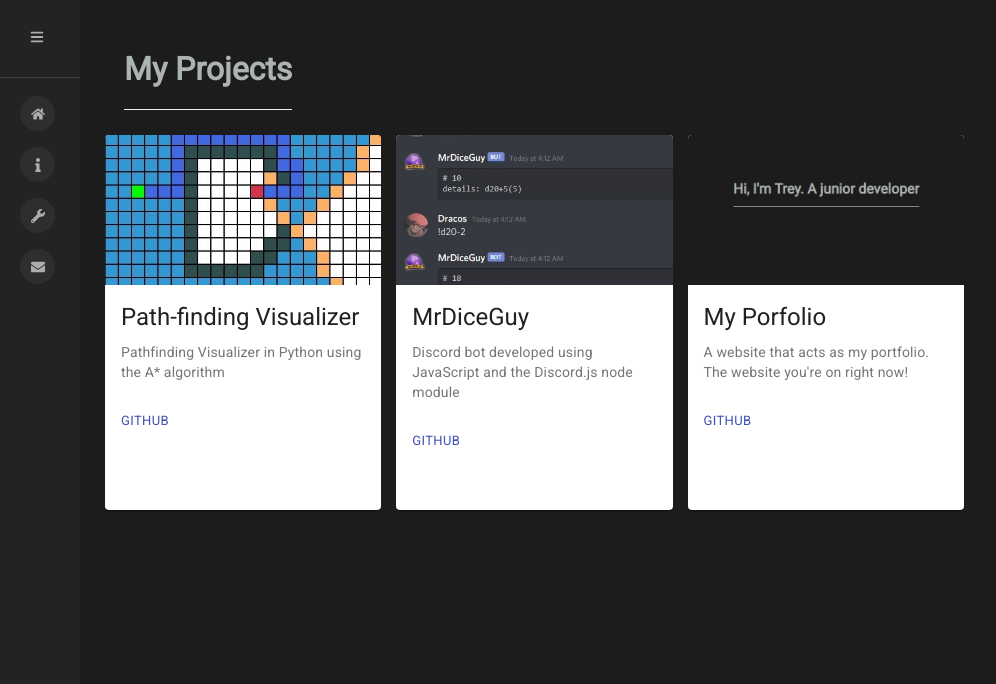
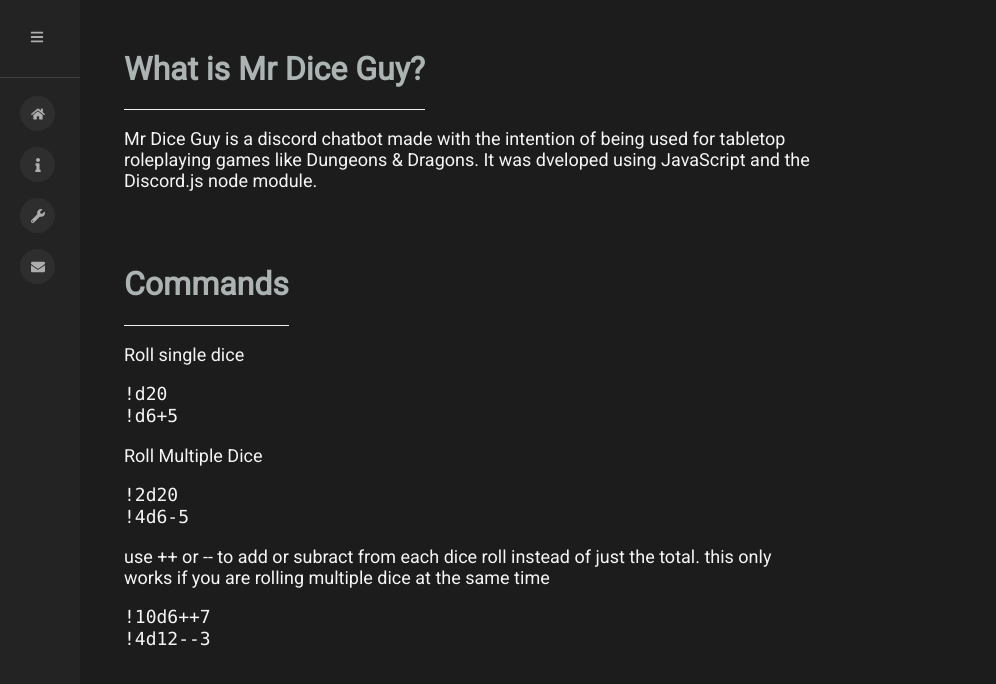
Before and after one commit to TreyPhillip/Portfolio, a React (Create React App) app: page /#/Projects/DiceBot in a window 1280 px wide. Shown: the top 684 px of the page, without its empty margins (0-996 px from the left). Built offline with nearby package versions, Linux system fonts and the light colour scheme.

Commit message:
added project detail pages

```diff
--- a/src/App.js
+++ b/src/App.js
@@ -6,6 +6,9 @@
 import Projects from './components/Projects/Projects';
 import About from './components/About/About';
 import Contact from './components/Contact/Contact';
+import DiceBot from './components/Projects/ProjectDetail/DiceBot/DiceBot';
+import Pathfinder from './components/Projects/ProjectDetail/Pathfinder/Pathfinder';
+import Portfolio from './components/Projects/ProjectDetail/Portfolio/Portfolio';
 import { FaBars } from 'react-icons/fa';
 
 // const handleToggleSidebar = (value) => {
@@ -39,8 +42,12 @@
             <Switch>
                 <Route path="/Home" component={Home}/>
                 <Route exact path="/" component={Home} />
-                <Route path="/Projects" component={Projects} />
+                <Route exact path="/Projects" component={Projects} />
                 <Route path="/About" component={About} />
+                <Route path="/Contact" component={Contact} />
+                <Route path="/Projects/DiceBot" component={DiceBot} />
+                <Route path="/Projects/Pathfinder" component={Pathfinder} />
+                <Route path="/Projects/Portfolio" component={Portfolio} />
                 <Route path="/Contact" component={Contact} />
             </Switch>
           </main>
--- /dev/null
+++ b/src/components/Projects/ProjectDetail/DiceBot/DiceBot.js
@@ -0,0 +1,43 @@
+import React from 'react';
+
+export default function DiceBot() {
+    return (
+        <main>
+            <header className="head">
+                <h1>What is Mr Dice Guy?</h1>
+            </header>
+            <p className="block">
+                Mr Dice Guy is a discord chatbot made with the intention
+                of being used for tabletop roleplaying games like Dungeons & Dragons. It was dveloped
+                using JavaScript and the Discord.js node module.
+            </p>
+            <header className="head">
+                <h1>Commands</h1>
+            </header>
+            <p className="block">
+                Roll single dice
+                <pre className="code-snippet">
+                    <code>
+                            !d20<br />
+                            !d6+5
+                    </code>
+                </pre>
+                Roll Multiple Dice
+                <pre className="code-snippet">
+                    <code>
+                            !2d20<br />
+                            !4d6-5
+                    </code>
+                </pre>
+                use ++ or -- to add or subract from each dice roll instead of just the total.
+                this only works if you are rolling multiple dice at the same time
+                <pre className="code-snippet">
+                    <code>
+                            !10d6++7<br />
+                            !4d12--3
+                    </code>
+                </pre>
+            </p>
+        </main>
+    );
+};
--- /dev/null
+++ b/src/components/Projects/ProjectDetail/Pathfinder/Pathfinder.js
@@ -0,0 +1,26 @@
+import React from 'react';
+
+export default function PathFinder() {
+    return (
+        <main>
+            <header className="head">
+                <h1>What is Pathfinding Visualizer?</h1>
+            </header>
+            <p className="block">
+                This Pathfinding Visualizer allows the user to select a Start node and an End node from a grid.
+                The User can also create walls or obstacles for the pathfinder to navigate around. The application
+                was developed using Python and the Pygame module.
+            </p>
+            <header className="head">
+                <h1>How do you use it?</h1>
+            </header>
+            <p className="block">
+                To begin using the application, simply download and unzip the file from my <a href="https://github.com/TreyPhillip/PathfindingVisualizer">GitHub</a>.
+                The python file is packaged with a .exe file so you do not need to download anything other than the GitHub zip in order
+                to use it. Navigate to the unzipped Pathfinding Visualizer folder and into dist then PathfindingVisualizer.
+                Finally locate the PathfindingVisualizer.exe file and double click to run. Instructions for use will be
+                along the top of the window.
+            </p>
+        </main>
+    );
+}
--- /dev/null
+++ b/src/components/Projects/ProjectDetail/Portfolio/Portfolio.js
@@ -0,0 +1,11 @@
+import React from 'react';
+
+export default function PathFinder() {
+    return (
+        <main>
+            <header className="head">
+                <h1>Under Construction</h1>
+            </header>
+        </main>
+        );
+    }
--- a/src/components/Projects/ProjectList/ProjectList.js
+++ b/src/components/Projects/ProjectList/ProjectList.js
@@ -4,6 +4,7 @@
 import GridList from '@material-ui/core/GridList';
 import GridListTile from '@material-ui/core/GridListTile';
 import withWidth, { isWidthUp } from '@material-ui/core/withWidth';
+import { Link } from "react-router-dom";
 
 const ProjectList = props => {
     function getCols(screenWidth) {
@@ -30,8 +31,10 @@
             <Container className="project-list">
                 <GridList cellHeight={460} cols={cols} spacing={15}>
                     {props.project.map((project) =>
-                    <GridListTile key={project.projectid} fullwidth="true" className="project-tile">
-                        <ProjectCard project={project} />
+                    <GridListTile key={project.projectid}  fullwidth="true" className="project-tile">
+                        <Link to={project.url}>
+                            <ProjectCard project={project} />
+                        </Link>
                     </GridListTile>
                     )}
                 </GridList>
--- a/src/components/Projects/Projects.js
+++ b/src/components/Projects/Projects.js
@@ -13,9 +13,9 @@
 
     useEffect(() => {
         setProjects([
-            {projectid: '1', title: 'Path-finding Visualizer', description: PathfindingDescription, image: VisualizerImage1, github: 'https://github.com/TreyPhillip/PathfindingVisualizer'},
-            {projectid: '2', title: 'MrDiceGuy', description: DiceDescription, image: DiceImage1, github: 'https://github.com/TreyPhillip/MrDiceGuy'},
-            {projectid: '3', title: 'My Porfolio', description: PortfolioDescription, image: PortfolioImage1, github: 'https://github.com/TreyPhillip/TreyPhillip.github.io'},
+            {projectid: '1', title: 'Path-finding Visualizer', description: PathfindingDescription, image: VisualizerImage1, github: 'https://github.com/TreyPhillip/PathfindingVisualizer', url: '/Projects/Pathfinder'},
+            {projectid: '2', title: 'MrDiceGuy', description: DiceDescription, image: DiceImage1, github: 'https://github.com/TreyPhillip/MrDiceGuy', url: '/Projects/DiceBot'},
+            {projectid: '3', title: 'My Porfolio', description: PortfolioDescription, image: PortfolioImage1, github: 'https://github.com/TreyPhillip/TreyPhillip.github.io', url: '/Projects/Portfolio'},
         ])
     }, [])
     return (
```
